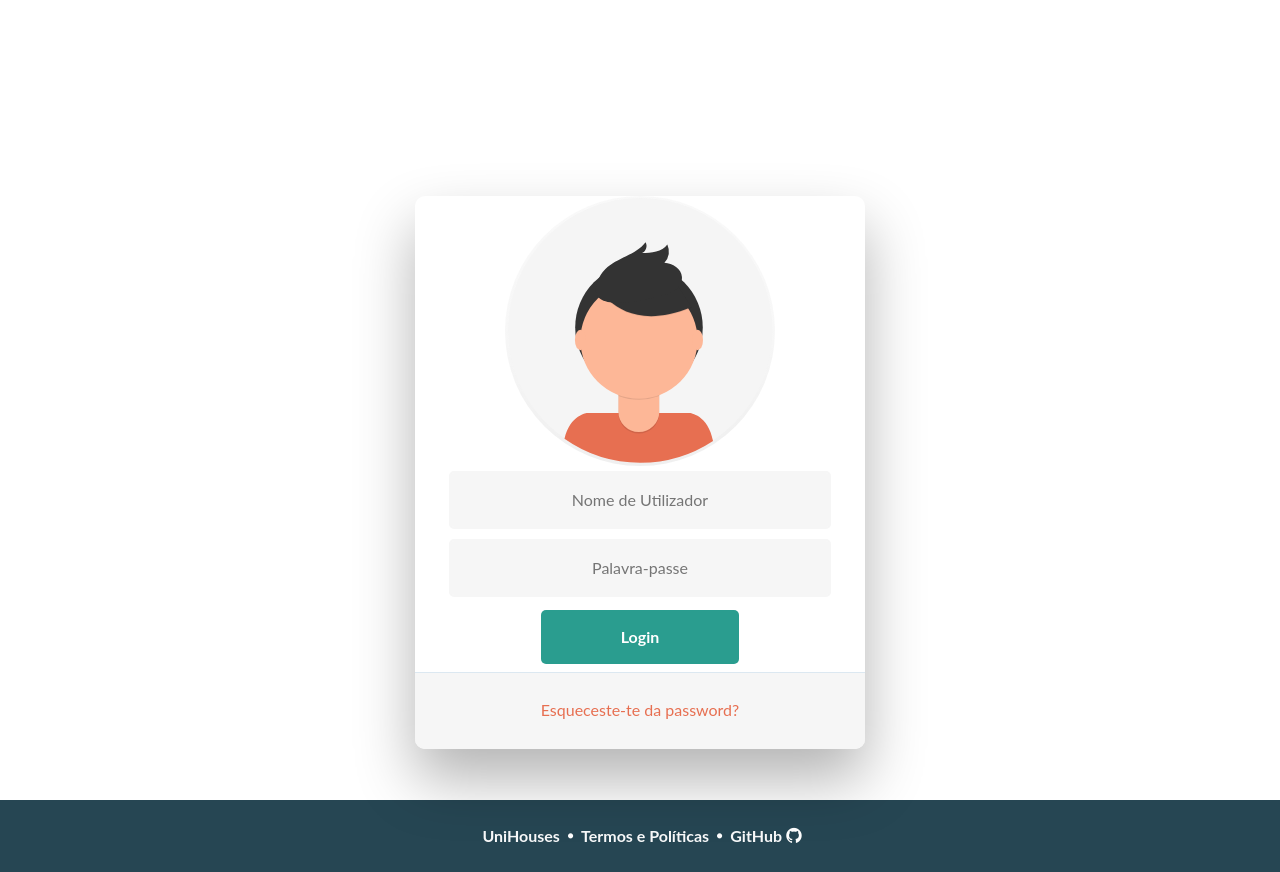
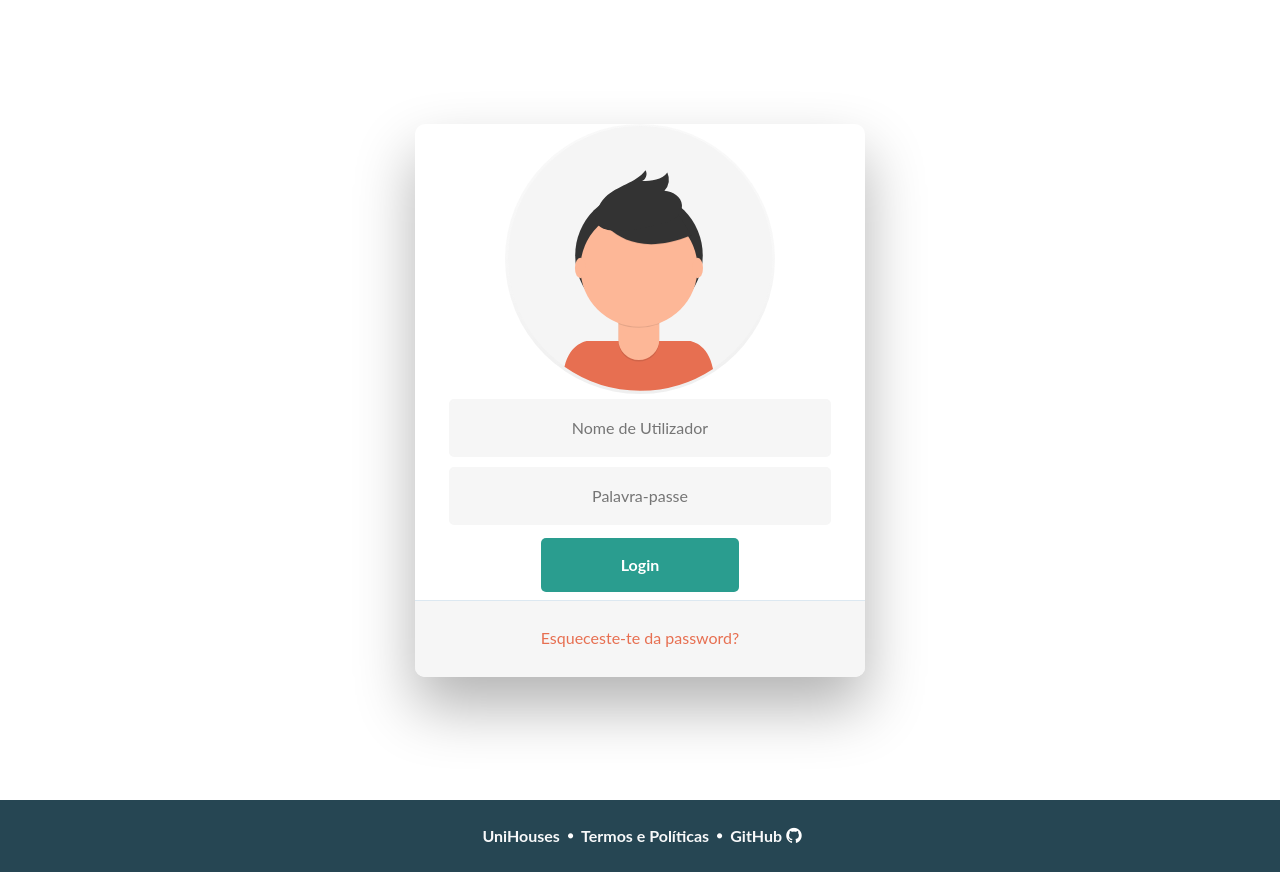
Before and after one commit to danielserras/projeto_final, a Django app: page /mainApp/login in a window 1280 px wide. Shown: the part 56-928 px from the top of the page. Run offline with Django 3.2, Linux system fonts and the light colour scheme; some libraries are stand-ins or nearby versions.

Commit message:
alteraçoes registo e login css

```diff
--- a/projeto_final_/mainApp/templates/mainApp/login.html
+++ b/projeto_final_/mainApp/templates/mainApp/login.html
@@ -36,8 +36,8 @@
         </div>
     </div>-->
 
-    <div class="wrapper fadeInDown mt-5">
-        <div id="formContent" class="mt-5">
+    <div class="wrapper fadeInDown">
+        <div id="formContent" class="">
           <div class="fadeIn first">
             {% load static %}
             <img src='{% static "mainApp/images/user.svg" %}' id="icon" alt="User Icon" />
--- a/projeto_final_/mainApp/templates/mainApp/register.html
+++ b/projeto_final_/mainApp/templates/mainApp/register.html
@@ -1,11 +1,11 @@
 {% extends 'mainApp/base.html' %}
 {% load static %}
 {% block styles %}
-    <link rel="stylesheet" href='{% static "mainApp/css/register.css" %}'>
+    <link rel="stylesheet" href='{% static "mainApp/css/login.css" %}'>
 {% endblock %}
 {% block content %}
 
-<div class="wrapper container mt-5">
+<div class="wrapper container">
     <div id="formContent2">
         <div class="row">
             <div class="col-sm-12">
```
